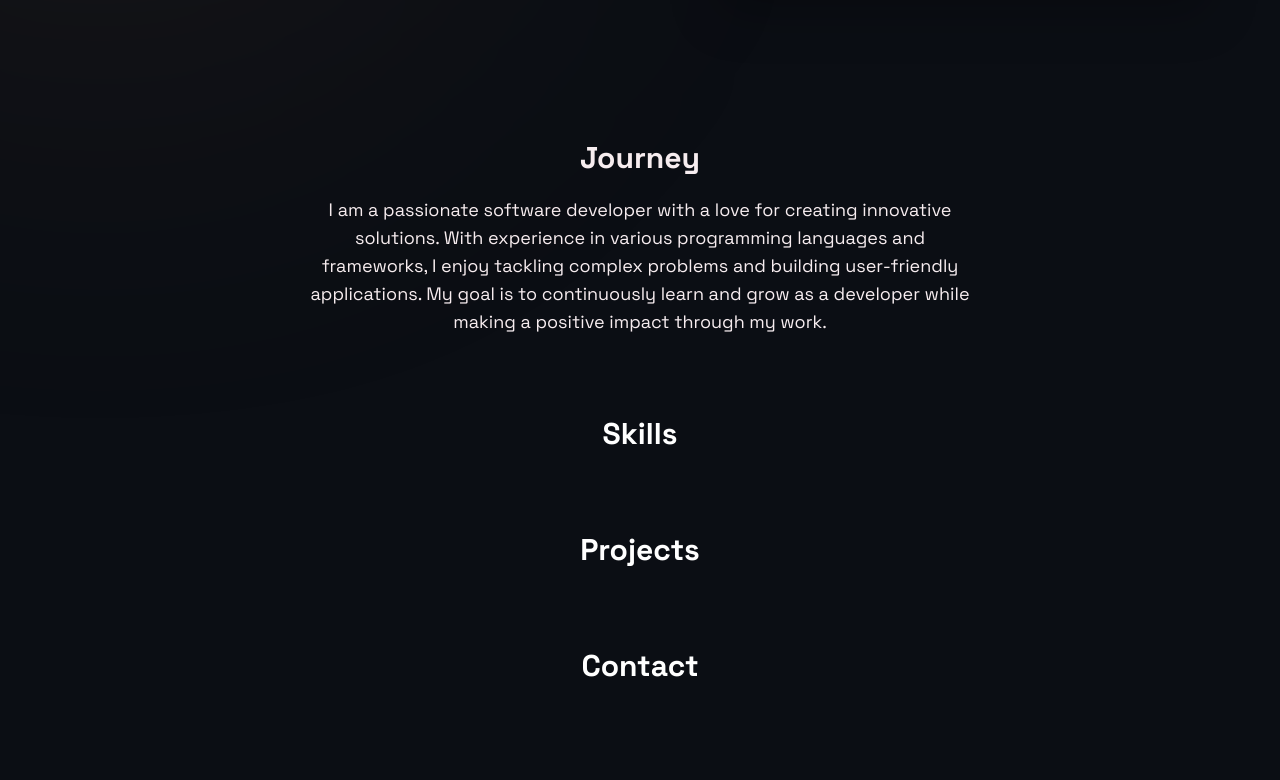
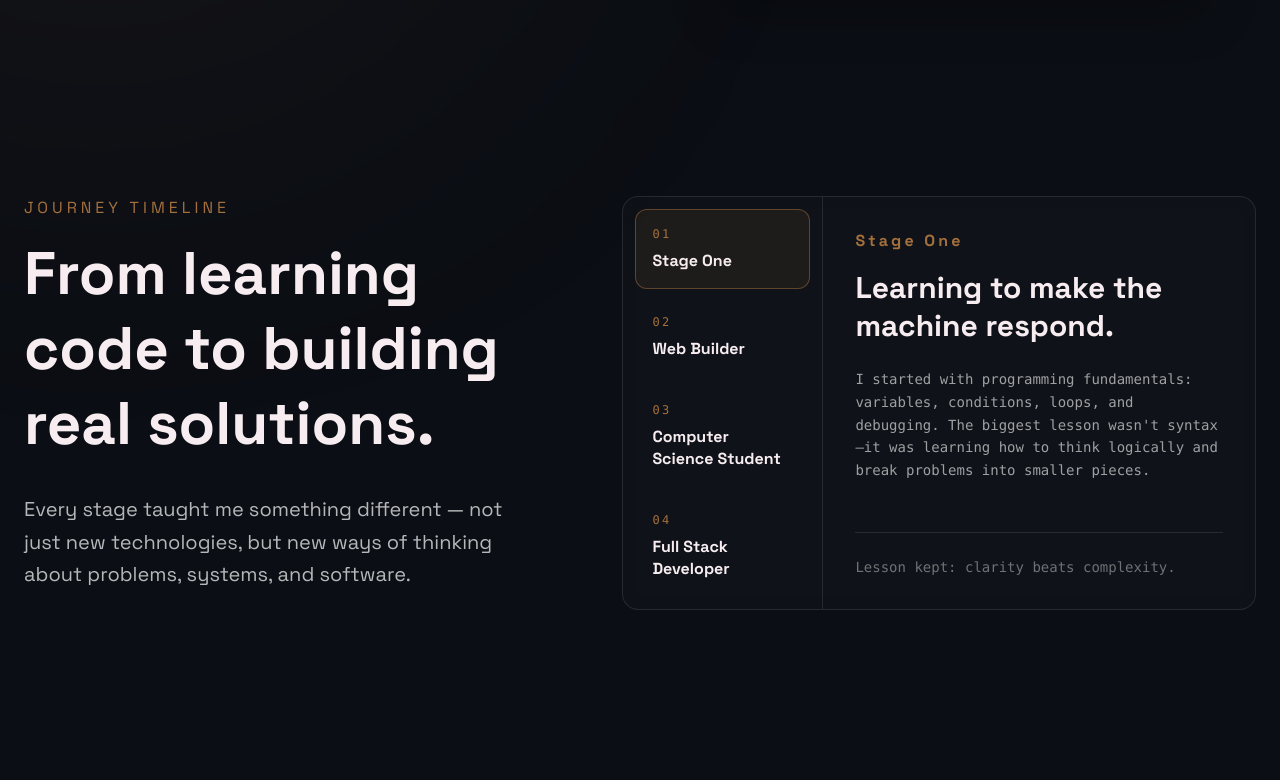
Before and after one commit to yuvan-174/yuvan-portfolio, a React app: page / in a window 1280 px wide. Shown: the part 700-1480 px from the top of the page. Before the commit the page ends 1424 px from the top, so only its background shows below. Built offline with nearby package versions, Linux system fonts and the light colour scheme; the HTML template or start-up script is replaced by a standard one.

Commit message:
Journey Section completed

```diff
--- a/src/App.jsx
+++ b/src/App.jsx
@@ -1,15 +1,15 @@
 import Navbar from "./components/navbar";
 import Hero from "./components/Hero";
-import Journey from "./components/Journey";
 import Skills from "./components/Skills";
 import Projects from "./components/Projects";
 import Contact from "./components/Contact";
+import Timeline from "./components/Timeline";
 function App() {
   return (
     <div className="bg-[var(--background)] text-[var(--text)] min-h-screen">
       <Navbar />
       <Hero />
-      <Journey />
+      <Timeline />
       <Skills />
       <Projects />
       <Contact />
--- a/src/components/Journey.jsx
+++ /dev/null
@@ -1,11 +0,0 @@
-function Journey(){
-    return(
-        <div id="journey" className="journey flex flex-col items-center gap-5 p-10">
-            <h2 className="text-3xl font-bold text-[var(--text)]">Journey</h2>
-            <p className="text-[var(--text)] text-lg max-w-2xl text-center">
-                I am a passionate software developer with a love for creating innovative solutions. With experience in various programming languages and frameworks, I enjoy tackling complex problems and building user-friendly applications. My goal is to continuously learn and grow as a developer while making a positive impact through my work.
-            </p>
-        </div>
-    )
-}
-export default Journey;
--- a/src/components/Navbar.jsx
+++ b/src/components/Navbar.jsx
@@ -7,23 +7,26 @@ function Navbar() {
         backdrop-blur-md
         border-b border-[#D2AD89]
         transition-all duration-300 ease-out
-      ">
+      "
+    >
       <div
         className="
           max-w-7xl mx-auto
           flex justify-between items-center
           px-4 sm:px-6 md:px-8 lg:px-10
           py-4
-        ">
+        "
+      >
         <a
           href="#"
           className="
             text-xl sm:text-2xl
             font-bold tracking-wide
             transition-colors duration-300
-          ">
-            <span className="text-[var(--text)]">YS</span>
-            <span className="text-[var(--accent)]">.</span>
+          "
+        >
+          <span className="text-[var(--text)]">YS</span>
+          <span className="text-[var(--accent)]">.</span>
         </a>
 
         <nav
@@ -31,9 +34,10 @@ function Navbar() {
             flex items-center
             gap-4 sm:gap-6 md:gap-8 lg:gap-10
             text-sm sm:text-base
-          ">
+          "
+        >
           <a
-            href="#about"
+            href="#journey"
             className="hover:text-[var(--accent)] transition-colors duration-300"
           >
             Journey
--- /dev/null
+++ b/src/components/Timeline.jsx
@@ -0,0 +1,98 @@
+import { useState } from "react";
+import timelineData from "../data/timelineData";
+import { AnimatePresence, motion } from "framer-motion";
+function Timeline() {
+  const [activeStage, setActiveStage] = useState(0);
+  const active = timelineData[activeStage];
+
+  return (
+    <section id="journey" className="min-h-screen py-24">
+      <div className="max-w-7xl mx-auto px-6">
+        <div className="grid lg:grid-cols-[0.9fr_1.1fr] gap-20">
+          {/* Left Side */}
+          <div className="lg:sticky lg:top-32 h-fit">
+            <p className="uppercase tracking-[0.25em] text-[var(--accent)] mb-4">
+              Journey Timeline
+            </p>
+            <h2 className="text-4xl md:text-5xl lg:text-6xl font-bold leading-tight mb-8">
+              From learning code to building real solutions.
+            </h2>
+            <p className="text-lg md:text-xl text-white/70 leading-relaxed max-w-xl">
+              Every stage taught me something different — not just new
+              technologies, but new ways of thinking about problems, systems,
+              and software.
+            </p>
+          </div>
+
+          <div
+            className="rounded-2xl border border-white/10 overflow-hidden"
+            style={{
+              background: "rgba(255,255,255,0.02)",
+              backdropFilter: "blur(8px)",
+            }}
+          >
+            <div className="grid grid-cols-[200px_1fr]">
+              {/* Stage Nav */}
+              <div className="border-r border-white/10 p-3 flex flex-col gap-2">
+                {timelineData.map((item, index) => (
+                  <button
+                    key={item.id}
+                    onClick={() => setActiveStage(index)}
+                    className={`
+                      w-full text-left rounded-xl px-4 py-4
+                      border transition-all duration-300 cursor-pointer
+                      ${
+                        activeStage === index
+                          ? "border-[var(--accent)]/50 bg-[var(--accent)]/10"
+                          : "border-transparent hover:border-[var(--accent)]/20 hover:bg-white/[0.03]"
+                      }
+                    `}
+                  >
+                    <p className="text-[var(--accent)] font-mono text-xs tracking-[0.2em] mb-2">
+                      {item.id}
+                    </p>
+                    <h3 className="text-base font-bold leading-snug">
+                      {item.stage}
+                    </h3>
+                  </button>
+                ))}
+              </div>
+
+              {/* Content Panel */}
+              <AnimatePresence mode="wait">
+                <motion.div
+                  key={active.id}
+                  initial={{ opacity: 0, y: 15 }}
+                  animate={{ opacity: 1, y: 0 }}
+                  exit={{ opacity: 0, y: -15 }}
+                  transition={{ duration: 0.25 }}
+                  className="p-8 flex flex-col justify-between"
+                >
+                  <div>
+                    <p className="text-[var(--accent)] font-bold text-s tracking-[0.2em] mb-4">
+                      {active.stage}
+                    </p>
+                    <h3 className="text-2xl md:text-3xl font-bold leading-tight mb-6">
+                      {active.title}
+                    </h3>
+                    <p className="font-mono text-sm text-white/60 leading-relaxed">
+                      {active.description}
+                    </p>
+                  </div>
+
+                  <div className="mt-8 pt-6 border-t border-white/10">
+                    <p className="font-mono text-sm text-white/40">
+                      {active.lesson}
+                    </p>
+                  </div>
+                </motion.div>
+              </AnimatePresence>
+            </div>
+          </div>
+        </div>
+      </div>
+    </section>
+  );
+}
+
+export default Timeline;
--- /dev/null
+++ b/src/data/timelineData.jsx
@@ -0,0 +1,39 @@
+const timelineData = [
+  {
+    id: "01",
+    stage: "Stage One",
+    title: "Learning to make the machine respond.",
+    description:
+      "I started with programming fundamentals: variables, conditions, loops, and debugging. The biggest lesson wasn't syntax—it was learning how to think logically and break problems into smaller pieces.",
+    lesson: "Lesson kept: clarity beats complexity.",
+  },
+
+  {
+    id: "02",
+    stage: "Web Builder",
+    title: "Turning ideas into interfaces.",
+    description:
+      "As I explored HTML, CSS, and JavaScript, I discovered the satisfaction of creating interactive experiences that people could use. This was where coding became building.",
+    lesson: "Lesson kept: users experience details.",
+  },
+
+  {
+    id: "03",
+    stage: "Computer Science Student",
+    title: "Understanding what happens underneath.",
+    description:
+      "Data structures, algorithms, databases, and software engineering taught me that great applications are built on strong foundations. I became interested in how systems work, not just how they look.",
+    lesson: "Lesson kept: strong foundations scale.",
+  },
+
+  {
+    id: "04",
+    stage: "Full Stack Developer",
+    title: "Building complete solutions.",
+    description:
+      "Today I focus on full stack development, connecting frontend experiences with backend logic and databases. My goal is to build software that is useful, reliable, and thoughtfully engineered.",
+    lesson: "Current focus: learning by building.",
+  },
+];
+
+export default timelineData;
```
